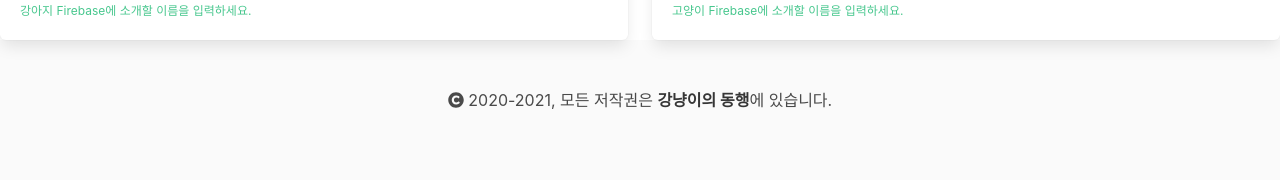
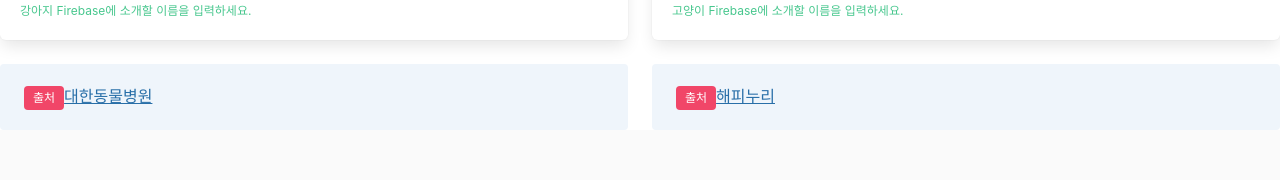
Before and after one commit to yongheuicho/doglove_2021, a Nuxt app: page /dogCatFirebase in a window 1280 px wide. Shown: the part 474-654 px from the top of the page. Built offline with nearby package versions, Linux system fonts and the light colour scheme; no server answers; the database is empty.

Commit message:
add references for dog and cat names in dogCatFirebase.vue

```diff
--- a/pages/dogCatFirebase.vue
+++ b/pages/dogCatFirebase.vue
@@ -51,6 +51,13 @@
 						</div>
 					</form>
 				</section>
+				<section class="notification is-info is-light">
+					<p class="tag is-danger">출처</p>
+					<a
+						href="https://m.blog.naver.com/PostView.naver?isHttpsRedirect=true&blogId=vetnow&logNo=221246618767"
+						>대한동물병원</a
+					>
+				</section>
 			</div>
 			<div class="column">
 				<div class="field">
@@ -89,6 +96,10 @@
 							</p>
 						</div>
 					</form>
+				</section>
+				<section class="notification is-info is-light">
+					<p class="tag is-danger">출처</p>
+					<a href="https://m.blog.naver.com/wilddog33/221800502572">해피누리</a>
 				</section>
 			</div>
 		</section>
```
Also changed, not shown: 1 other file (tests, documents, lock files or other folders).
